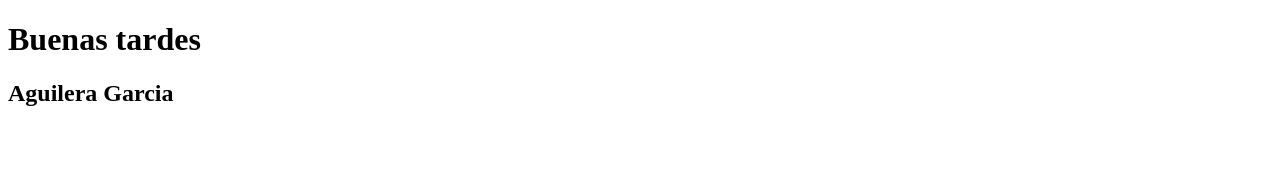
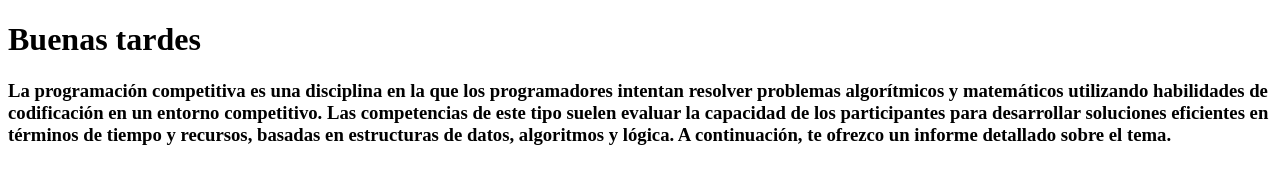
Before and after one commit to ibrajam8/tareas, a plain HTML site: page index.html in a window 1280 px wide. Drawn offline with Linux system fonts and the light colour scheme.

Commit message:
Vercion 3

```diff
--- a/index.html
+++ b/index.html
@@ -3,10 +3,13 @@
 <head>
     <meta charset="UTF-8">
     <meta name="viewport" content="width=device-width, initial-scale=1.0">
-    <title>Document</title>
+    <title>Abraham Aguilera Garcia</title>
 </head>
 <body>
     <h1>Buenas tardes</h1>
-    <h2>Aguilera Garcia</h2>
+    <h3>La programación competitiva es una disciplina en la que los programadores intentan resolver problemas algorítmicos
+        y matemáticos utilizando habilidades de codificación en un entorno competitivo. Las competencias de este tipo suelen
+        evaluar la capacidad de los participantes para desarrollar soluciones eficientes en términos de tiempo y recursos,
+        basadas en estructuras de datos, algoritmos y lógica. A continuación, te ofrezco un informe detallado sobre el tema.</h3>
 </body>
 </html>
```
